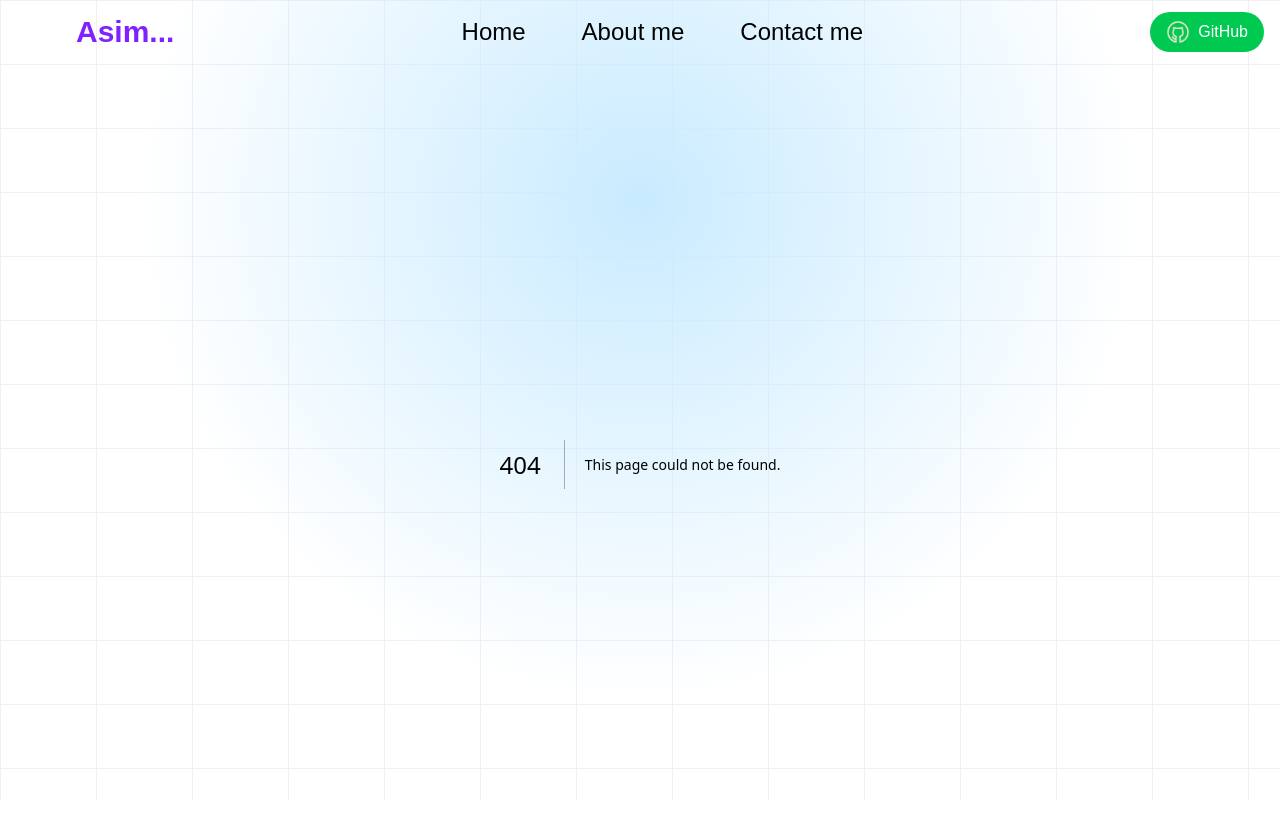
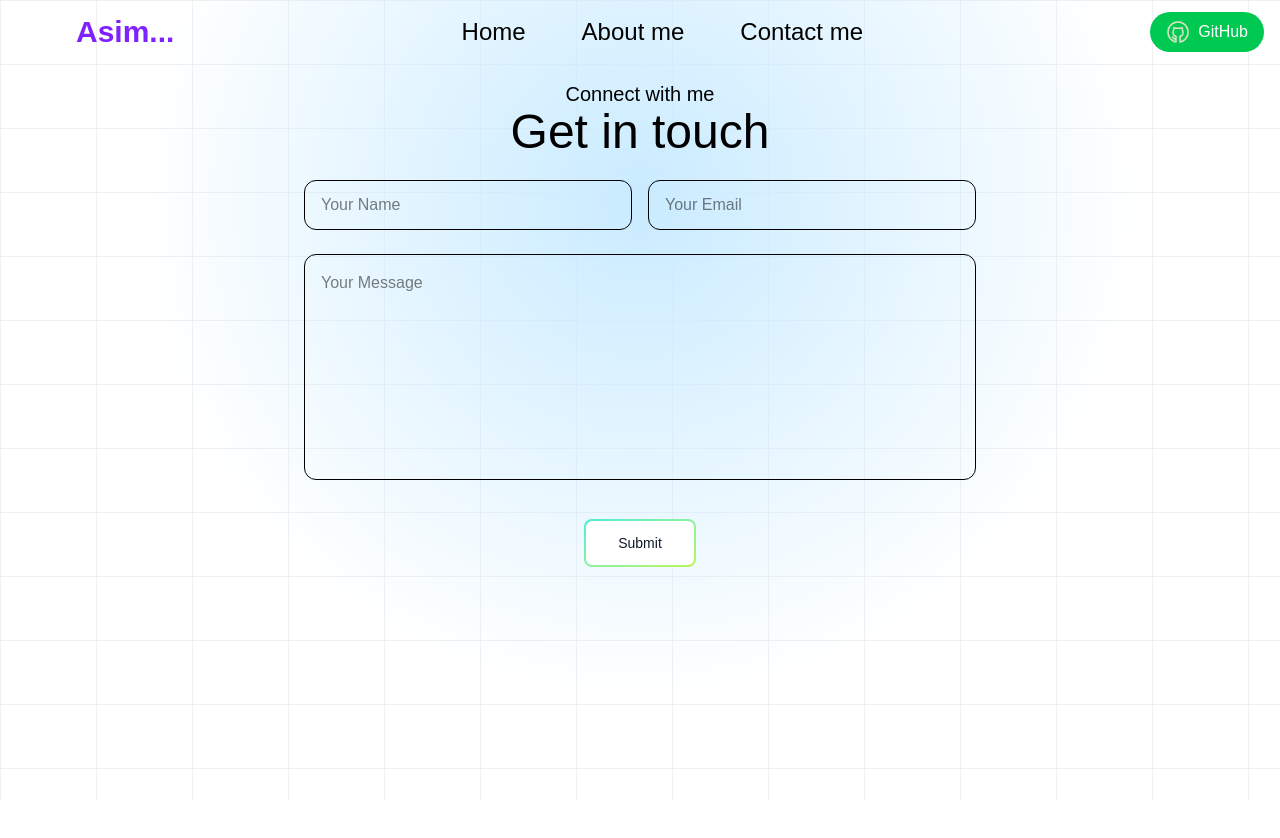
Before and after one commit to khatriasim/Portfolio, a Next.js app: page /contactme in a window 1280 px wide. Before the commit this address had no page. Shown: the top 838 px of the page. After the commit the page ends 800 px from the top, so only its background shows below. Built offline with nearby package versions, Linux system fonts and the light colour scheme; a web font is replaced by a local one.

Commit message:
database

```diff
--- a/app/aboutme/page.js
+++ b/app/aboutme/page.js
@@ -102,7 +102,7 @@ const AboutMe = () => {
         <h1 className="text-center font-bold text-2xl">Let's WOrk Together!</h1>
         <h2 className="mt-6 text-center">Intrested in collabrating or have a project in mind ?</h2>
          <div className=" mb-26 flex gap-4 justify-center mt-8 ">
-                <Link href={"/contact"}> <button className="bg-blue-600 flex gap-3 text-white px-6 py-4 rounded-lg hover:bg-blue-700 transition-colors">
+                <Link href={"/contactme"}> <button className="bg-blue-600 flex gap-3 text-white px-6 py-4 rounded-lg hover:bg-blue-700 transition-colors">
             Contact me <img className="w-6 h-6" src="/con.svg" alt="" />
           </button>
           </Link>
--- /dev/null
+++ b/app/api/contact/route.js
@@ -0,0 +1,34 @@
+import connectDB from "@/app/lib/mongodb";
+import Contact from "@/app/models/contact";
+import { NextResponse } from "next/server";
+import mongoose from "mongoose";
+
+export async function POST(req) {
+    const { name, email, message } = await req.json();
+
+    try {
+        await connectDB();
+        await Contact.create({ name, email, message });
+
+        return NextResponse.json({
+            msg: ["Message sent successfully"],
+            success: true,
+        });
+    } catch (error) {
+        if (error instanceof mongoose.Error.ValidationError) {
+            let errorList = [];
+            for (let e in error.errors) {
+                errorList.push(error.errors[e].message);
+            }
+            return NextResponse.json({
+                msg: errorList,
+                success: false
+            });
+        } else {
+            return NextResponse.json({
+                msg: ["An error occurred"],
+                success: false
+            });
+        }
+    }
+}
--- a/app/contact/page.js
+++ /dev/null
@@ -1,50 +0,0 @@
-"use client"
-import React, { useRef } from "react";
-import { Poppins } from "next/font/google";
-
-const poppins = Poppins({
-  subsets: ["latin"],
-  weight: ["400", "600", "700"],
-});
-
-const Contact = () => {
-  return (
-    <div className="p-4 flex flex-col items-center text-center font-ovo max-w-4xl mx-auto">
-      <h2 className="text-xl font-ovo">Connect with me</h2>
-      <h1 className="font-ovo font-extralight text-5xl md:text-5xl">Get in touch</h1>
-      <p className="font-ovo text-lg max-w-2xl">
-        I'd love to hear from you if you have any queries, comments, or feedback.
-        Please use the form below.
-      </p>
-
-      <div className="w-full max-w-2xl mt-6">
-        <div className="flex flex-col md:flex-row gap-4 mb-6">
-          <input
-            type="text"
-            placeholder="Your Name"
-            className="flex-1 border p-3 font-ovo rounded-xl px-4 focus:outline-none focus:ring-2 focus:ring-teal-300"
-          />
-          <input
-            type="email"
-            placeholder="Your Email"
-            className="flex-1 border p-3 font-ovo rounded-xl px-4 focus:outline-none focus:ring-2 focus:ring-teal-300"
-          />
-        </div>
-
-        <textarea
-          placeholder="Your Message"
-          rows="8"
-          className="w-full border p-4 font-ovo rounded-xl resize-none focus:outline-none focus:ring-2 focus:ring-teal-300"
-        />
-
-        <button className="mt-8 font-ovo relative inline-flex items-center justify-center p-0.5 mb-2 overflow-hidden text-sm font-medium text-gray-900 rounded-lg group bg-gradient-to-br from-teal-300 to-lime-300 group-hover:from-teal-300 group-hover:to-lime-300 dark:text-white dark:hover:text-gray-900 focus:ring-4 focus:outline-none focus:ring-lime-200 dark:focus:ring-lime-800">
-          <span className="relative px-8 py-3 transition-all ease-in duration-75 bg-white dark:bg-gray-900 rounded-md group-hover:bg-transparent group-hover:dark:bg-transparent">
-            Submit
-          </span>
-        </button>
-      </div>
-    </div>
-  );
-};
-
-export default Contact;
--- /dev/null
+++ b/app/contactme/page.js
@@ -0,0 +1,116 @@
+"use client";
+import React, { useState } from "react";
+import { Poppins } from "next/font/google";
+
+const poppins = Poppins({
+    subsets: ["latin"],
+    weight: ["400", "600", "700"],
+});
+
+const ContactMe = () => {
+    const [name, setName] = useState("");
+    const [email, setEmail] = useState("");
+    const [message, setMessage] = useState("");
+    const [error, setError] = useState("");
+    const [isSubmitting, setIsSubmitting] = useState(false);
+
+    const handleSubmit = async (e) => {
+        e.preventDefault();
+        setIsSubmitting(true);
+        setError("");
+
+
+        if (!name.trim() || !email.trim() || !message.trim()) {
+            setError("All fields are required");
+            setIsSubmitting(false);
+            return;
+        }
+
+        try {
+            const res = await fetch("/api/contact", {
+                method: "POST",
+                headers: {
+                    "Content-Type": "application/json",
+                },
+                body: JSON.stringify({ name, email, message }),
+            });
+
+            const data = await res.json();
+
+            if (data.success) {
+                const now = new Date().toLocaleString('en-US', {
+                    month: 'short',
+                    day: 'numeric',
+                    hour: 'numeric',
+                    minute: '2-digit',
+                    hour12: true
+                });
+
+                setError(`✅ Message sent successfully at ${now}!`);
+                // Clear form
+                setName("");
+                setEmail("");
+                setMessage("");
+            }
+        } catch (err) {
+            setError("Something went wrong! Please try again.");
+        } finally {
+            setIsSubmitting(false);
+        }
+    };
+
+    return (
+        <div className="p-4 flex flex-col items-center text-center font-ovo max-w-4xl mx-auto">
+            <h2 className="text-xl font-ovo">Connect with me</h2>
+            <h1 className="font-ovo font-extralight text-5xl md:text-5xl">Get in touch</h1>
+
+            <form onSubmit={handleSubmit} className="w-full max-w-2xl mt-6">
+                <div className="flex flex-col md:flex-row gap-4 mb-6">
+                    <input
+                        type="text"
+                        placeholder="Your Name"
+                        value={name}
+                        onChange={(e) => setName(e.target.value)}
+                        className="flex-1 border p-3 font-ovo rounded-xl px-4 focus:outline-none focus:ring-2 focus:ring-teal-300"
+                        disabled={isSubmitting}
+                    />
+                    <input
+                        type="email"
+                        placeholder="Your Email"
+                        value={email}
+                        onChange={(e) => setEmail(e.target.value)}
+                        className="flex-1 border p-3 font-ovo rounded-xl px-4 focus:outline-none focus:ring-2 focus:ring-teal-300"
+                        disabled={isSubmitting}
+                    />
+                </div>
+
+                <textarea
+                    placeholder="Your Message"
+                    rows="8"
+                    value={message}
+                    onChange={(e) => setMessage(e.target.value)}
+                    className="w-full border p-4 font-ovo rounded-xl resize-none focus:outline-none focus:ring-2 focus:ring-teal-300"
+                    disabled={isSubmitting}
+                />
+
+                <button
+                    type="submit"
+                    disabled={isSubmitting}
+                    className="mt-8 font-ovo relative inline-flex items-center justify-center p-0.5 mb-2 overflow-hidden text-sm font-medium text-gray-900 rounded-lg group bg-gradient-to-br from-teal-300 to-lime-300 focus:ring-4 focus:outline-none focus:ring-lime-200 disabled:opacity-50"
+                >
+                    <span className="relative px-8 py-3 transition-all ease-in duration-75 bg-white rounded-md group-hover:bg-transparent">
+                        {isSubmitting ? "Sending..." : "Submit"}
+                    </span>
+                </button>
+
+                {error && (
+                    <p className={`mt-4 ${error.includes('✅') ? 'text-green-500' : 'text-red-500'}`}>
+                        {error}
+                    </p>
+                )}
+            </form>
+        </div>
+    );
+};
+
+export default ContactMe;
--- /dev/null
+++ b/app/lib/mongodb.js
@@ -0,0 +1,14 @@
+import mongoose from "mongoose";
+
+const connectDB = async ()=>{
+    try {
+        if (mongoose.connection.readyState === 0) {
+            await mongoose.connect(process.env.MONGODB_URI)
+            console.log("mongo sucess connect")
+        }
+    }catch (error){
+        console.log(error)
+    }
+}
+
+export default connectDB
--- /dev/null
+++ b/app/models/contact.js
@@ -0,0 +1,32 @@
+import mongoose from "mongoose";
+
+const contactSchema = new mongoose.Schema({
+    name: {
+        type: String,
+        required: [true, "Name is required"],
+        trim: true,
+        minlength: [2, "Name must be at least 2 characters"],
+        maxlength: [50, "Name must be less than 50 characters"]
+    },
+    email: {
+        type: String,
+        required: [true, "Email is required"],
+        trim: true,
+        minlength: [5, "Email must be at least 5 characters"],
+        maxlength: [100, "Email must be less than 100 characters"],
+        match: [/^\S+@\S+\.\S+$/, "Please enter a valid email"]
+    },
+    message: {
+        type: String,
+        required: [true, "Message is required"],
+        trim: true,
+        minlength: [10, "Message must be at least 10 characters"],
+        maxlength: [500, "Message must be less than 500 characters"]
+    }
+}, {
+    timestamps: true
+});
+
+const Contact = mongoose.models.Contact || mongoose.model('Contact', contactSchema);
+
+export default Contact;
--- a/app/page.js
+++ b/app/page.js
@@ -42,7 +42,7 @@ export default function Home() {
         </p>
 
         <div className="flex gap-4 justify-center mt-10 ">
-                <Link href={"/contact"}> <button className="bg-blue-600 flex gap-3 text-white px-6 py-2 rounded-lg hover:bg-blue-700 transition-colors">
+                <Link href={"/contactme"}> <button className="bg-blue-600 flex gap-3 text-white px-6 py-2 rounded-lg hover:bg-blue-700 transition-colors">
             Contact me <img className="w-6 h-6" src="/con.svg" alt="" />
           </button>
           </Link>
--- a/components/Navbar.js
+++ b/components/Navbar.js
@@ -63,7 +63,7 @@ const Navbar = () => {
           <Link href={"/aboutme"} onClick={() => setIsOpen(false)} className="hover:text-blue-600 transition-colors md:text-2xl  font-ovo">About me</Link>
         </li>
         <li>
-          <Link href={"/contact"} onClick={() => setIsOpen(false)} className="hover:text-blue-600 transition-colors md:text-2xl  font-ovo">Contact me</Link>
+          <Link href={"/contactme"} onClick={() => setIsOpen(false)} className="hover:text-blue-600 transition-colors md:text-2xl  font-ovo">Contact me</Link>
         </li>
       </ul>
 
--- a/package.json
+++ b/package.json
@@ -9,6 +9,8 @@
     "lint": "eslint"
   },
   "dependencies": {
+    "mongodb": "^6.19.0",
+    "mongoose": "^8.18.1",
     "next": "15.5.2",
     "react": "19.1.0",
     "react-dom": "19.1.0",
```
Also changed, not shown: app/contactme/layout.js (renamed from app/contact/layout.js), 1 other file (tests, documents, lock files or other folders).
